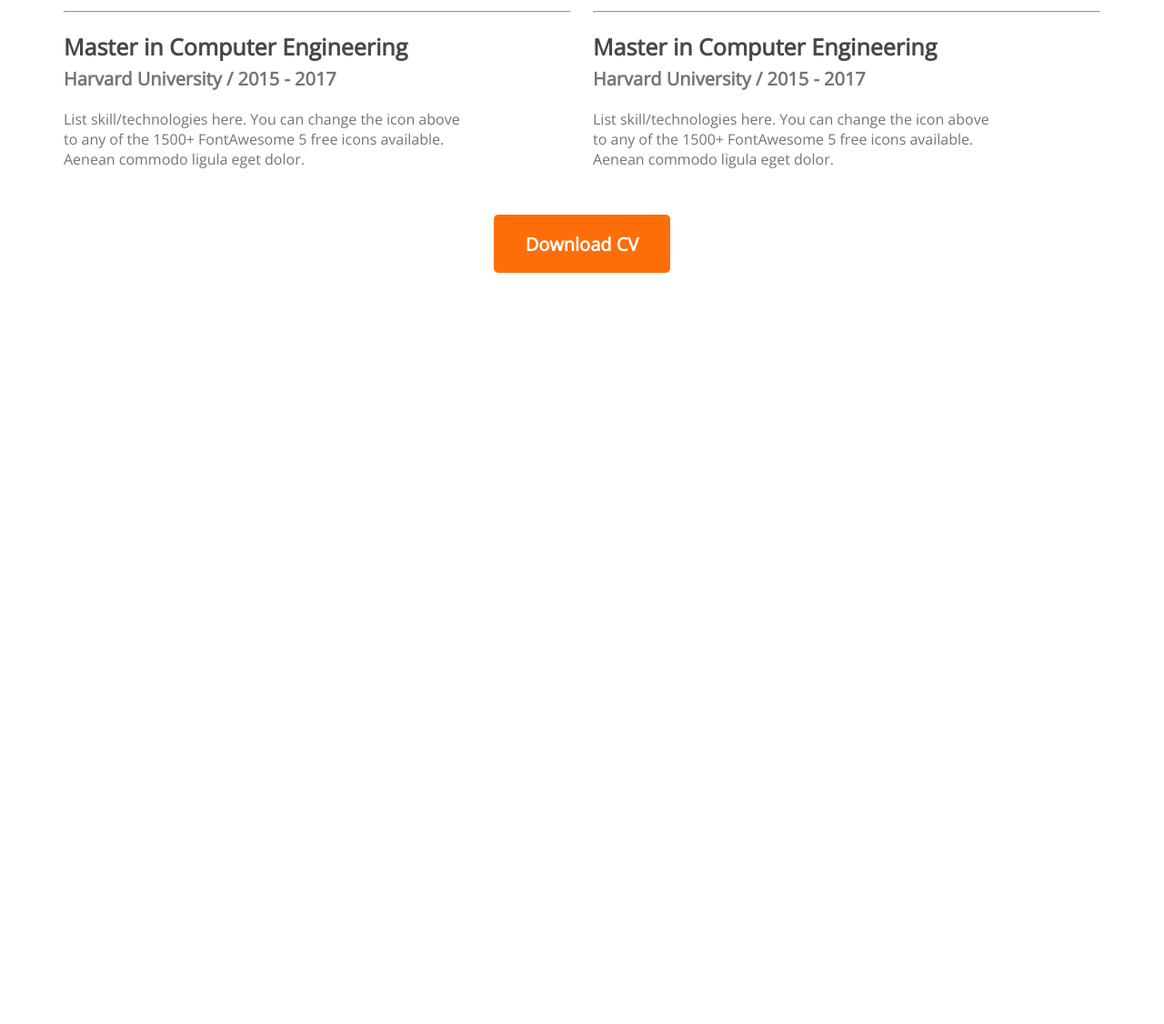
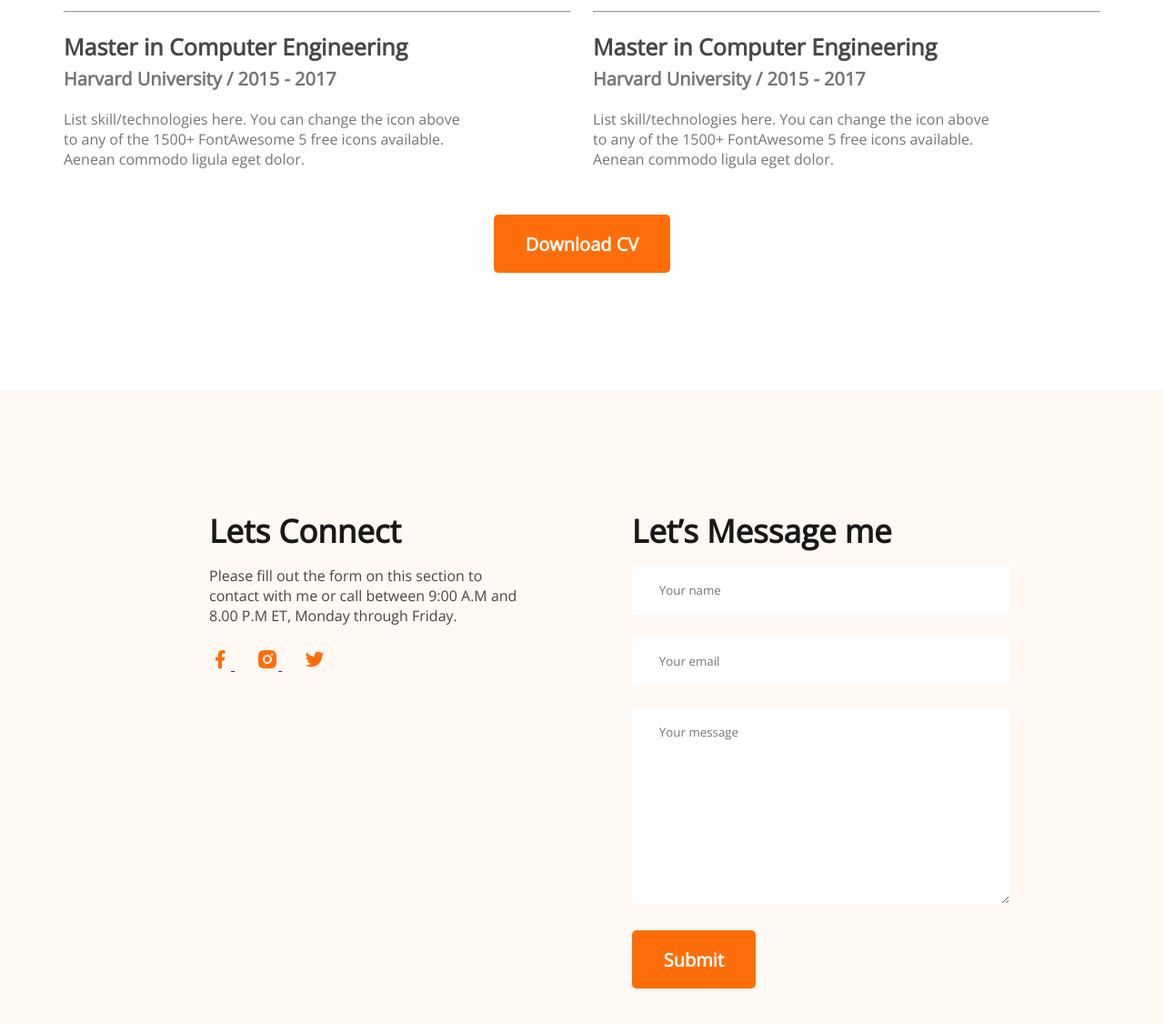
Before and after one commit to Md-Borhan/First-portfolio, a plain HTML site: page index.html in a window 1280 px wide. Shown: the part 2805-3931 px from the top of the page at 91% size. Before the commit the page ends 3105 px from the top, so only its background shows below. Drawn offline with nearby package versions, Linux system fonts and the light colour scheme.

Commit message:
finally done

```diff
--- a/index.html
+++ b/index.html
@@ -158,9 +158,33 @@
         </section>
     </main>
 
-    <footer>
-
-    </footer>
+    <!-- Contact Section -->
+    <section class="contact">
+        <div>
+            <h2 class="contact-title">Lets Connect</h2>
+            <p>Please fill out the form on this section to contact with me or call between 9:00 A.M and 8.00 P.M ET, Monday through Friday.</p>
+            <div class="social-links">
+                <a href="">
+                    <img src="./images/icons/facebook.png" alt="">
+                </a>
+                <a href="">
+                    <img src="./images/icons/insta.png" alt="">
+                </a>
+                <a href="">
+                    <img src="./images/icons/twitter.png" alt="">
+                </a>
+            </div>
+        </div>
+        <div class="contact-form">
+            <h2 class="contact-title">Let’s Message me</h2>
+            <form action="">
+                <input type="text" name="name" id="name" placeholder="Your name">
+                <input type="text" name="email" id="email" placeholder="Your email">
+                <textarea name="message" id="message" cols="30" rows="10" placeholder="Your message"></textarea>
+                <input class="btn-primary" type="submit" value="Submit">
+            </form>
+        </div>
+    </section>
 
 </body>
 
--- a/portfolio.css
+++ b/portfolio.css
@@ -174,3 +174,30 @@ section{
   margin-top: 25px;
   text-align: center;
 }
+
+/* Contact Styles */
+.contact{
+  display: flex;
+  gap: 115px;
+  background: #FFF8F3;
+  padding: 130px 230px;
+}
+.contact-title{
+  font-size: 35px;
+  margin-bottom: 15px;
+  color: #181818;
+}
+.contact p{
+  color: #474747;
+  margin-bottom: 25px;
+}
+.social-links a{
+  margin-right: 24px;
+  list-style: none;
+}
+.contact-form input[type="text"], input[type="email"], textarea{
+  padding: 18px 30px;
+  width: 100%;
+  border: 0;
+  margin-bottom: 24px;
+}
```
